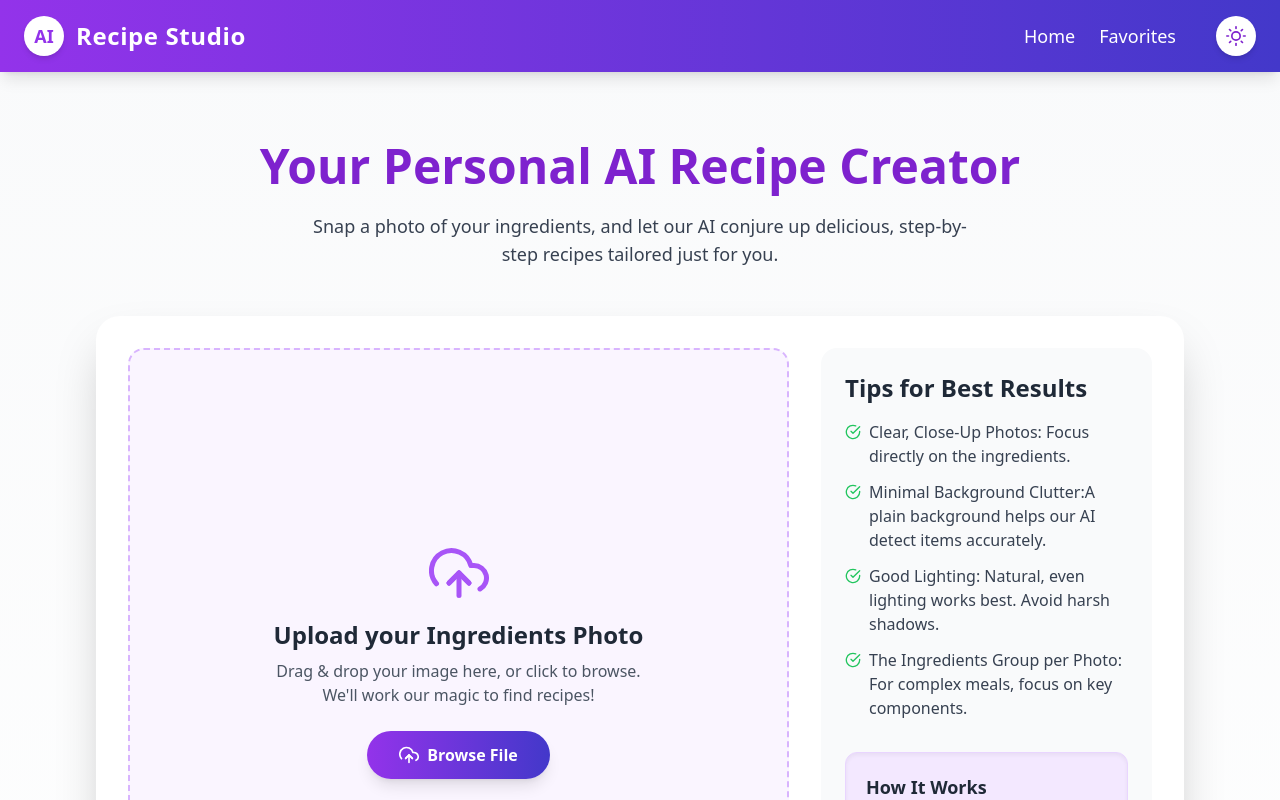
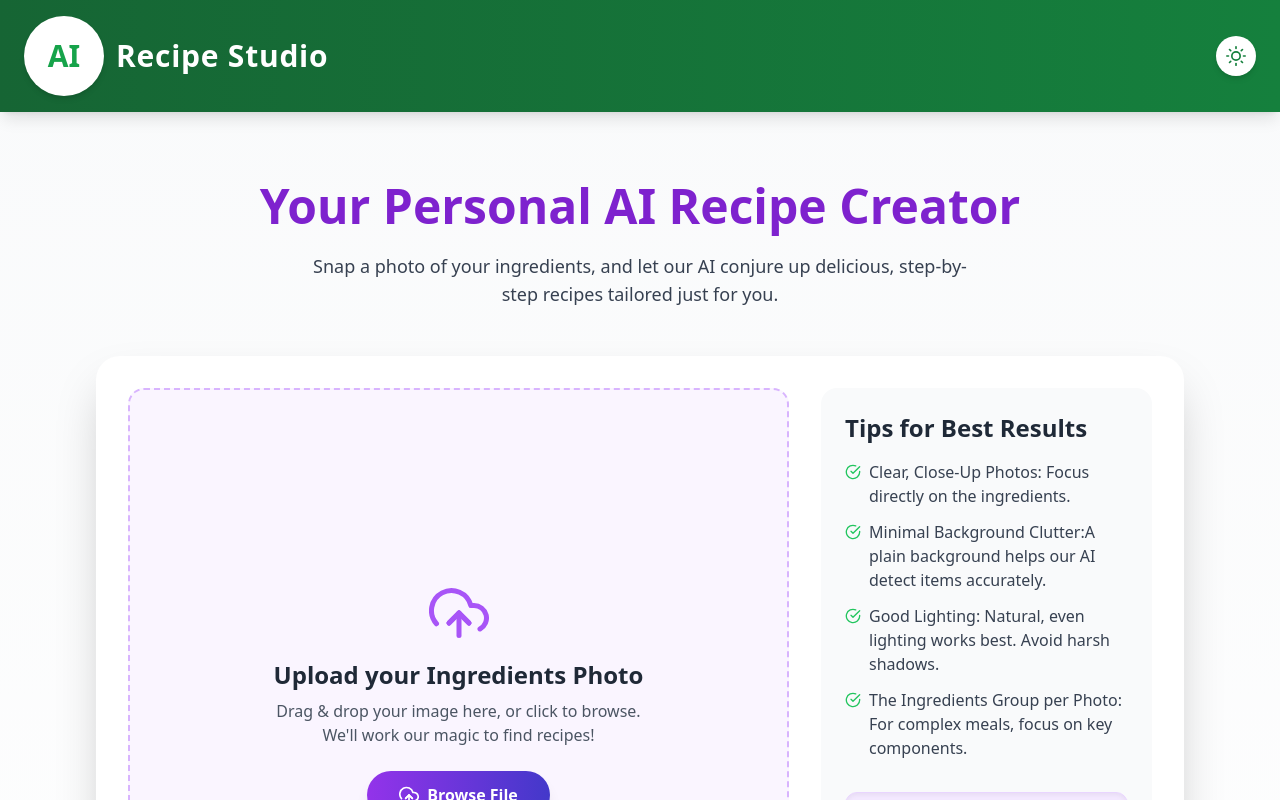
Before and after one commit to Thaseenthan/AI-Food-Recipe-Genarator, a React (Vite) app in the folder frontend/: page / in a window 1280 px wide. Shown: the top 800 px of the page. Built offline with nearby package versions, Linux system fonts and the light colour scheme.

Commit message:
Update Navbar styles for improved theme consistency and visual appeal

```diff
--- a/frontend/src/components/Navbar.tsx
+++ b/frontend/src/components/Navbar.tsx
@@ -15,37 +15,37 @@ const Navbar: React.FC = () => {
   }, [dark]);
 
   return (
-    <nav className="bg-gradient-to-r from-purple-600 to-indigo-700 dark:from-gray-900 dark:to-gray-800 shadow-lg relative z-10">
+    <nav className="bg-gradient-to-r from-green-800 to-green-700 dark:from-gray-900 dark:to-gray-800 shadow-lg relative z-20">
       <div className="max-w-7xl mx-auto px-6 py-4 flex items-center justify-between">
         <Link to="/" className="flex items-center gap-3 group">
-          <div className="bg-white text-purple-600 rounded-full w-10 h-10 flex items-center justify-center font-extrabold text-lg shadow-md transition-all duration-300 group-hover:bg-purple-100 group-hover:text-indigo-700">
+          <div className="bg-white text-green-600 rounded-full w-20 h-20 flex items-center justify-center font-extrabold text-3xl shadow-md transition-all duration-300 group-hover:bg-green-100 group-hover:text-indigo-700">
             AI
           </div>
-          <div className="font-extrabold text-2xl text-white tracking-wide transition-colors duration-300 group-hover:text-purple-100">
+          <div className="font-extrabold text-3xl text-white tracking-wide transition-colors duration-300 group-hover:text-green-100">
             Recipe Studio
           </div>
         </Link>
 
         <div className="flex items-center gap-6">
-          <Link
+          {/* <Link
             to="/"
-            className="text-lg font-medium text-white hover:text-purple-200 transition-colors duration-300 relative group"
+            className="text-lg font-medium text-white hover:text-green-200 transition-colors duration-300 relative group"
           >
             Home
-            <span className="absolute left-0 bottom-0 w-full h-0.5 bg-purple-200 scale-x-0 group-hover:scale-x-100 transition-transform duration-300 origin-left"></span>
-          </Link>
-          <Link
+            <span className="absolute left-0 bottom-0 w-full h-0.5 bg-green-200 scale-x-0 group-hover:scale-x-100 transition-transform duration-300 origin-left"></span>
+          </Link> */}
+          {/* <Link
             to="/favorites"
-            className="text-lg font-medium text-white hover:text-purple-200 transition-colors duration-300 relative group"
+            className="text-lg font-medium text-white hover:text-green-200 transition-colors duration-300 relative group"
           >
             Favorites
-            <span className="absolute left-0 bottom-0 w-full h-0.5 bg-purple-200 scale-x-0 group-hover:scale-x-100 transition-transform duration-300 origin-left"></span>
-          </Link>
+            <span className="absolute left-0 bottom-0 w-full h-0.5 bg-green-200 scale-x-0 group-hover:scale-x-100 transition-transform duration-300 origin-left"></span>
+          </Link> */}
 
           <button
             onClick={() => setDark((s) => !s)}
             aria-label="Toggle theme"
-            className="ml-4 p-2.5 rounded-full bg-white dark:bg-gray-700 text-purple-700 dark:text-yellow-400 shadow-md hover:scale-110 active:scale-95 transition-all duration-200 focus:outline-none focus:ring-2 focus:ring-white focus:ring-opacity-50"
+            className="ml-4 p-2.5 rounded-full bg-white dark:bg-gray-700 text-green-700 dark:text-yellow-400 shadow-md hover:scale-110 active:scale-95 transition-all duration-200 focus:outline-none focus:ring-2 focus:ring-white focus:ring-opacity-50"
           >
             {dark ? <FiMoon size={20} /> : <FiSun size={20} />}
           </button>
```
